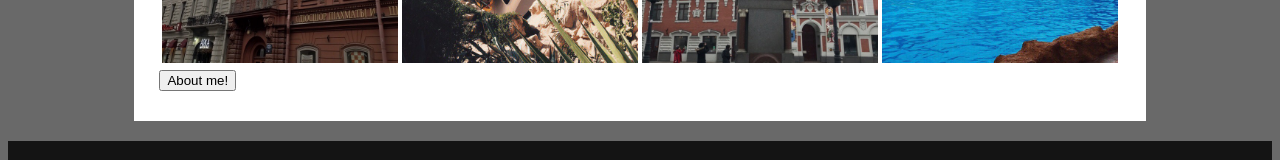
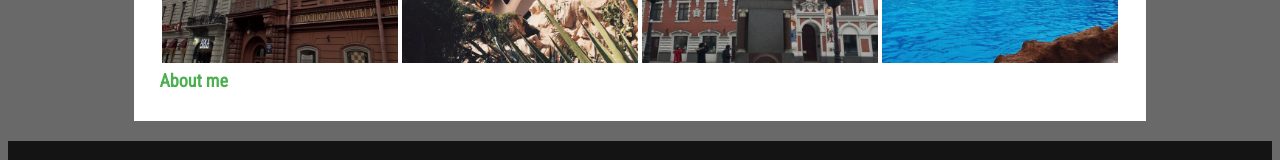
Before and after one commit to dariadoga/DariaDoga.github.io, a plain HTML site: page index.html in a window 1280 px wide. Shown: the part 771-931 px from the top of the page. Drawn offline with Linux system fonts and the light colour scheme.

Commit message:
Update index.html

```diff
--- a/index.html
+++ b/index.html
@@ -36,7 +36,7 @@
 				<td><img src="images/img-home-8.jpg" alt="home-8" width="100%"></td>
 			  </tr>
 			</table>
-<button type="button" href="about me.html">About me!</button>
+<a href="about_me.html" class="MyButton">About me</a>
 		</div>
 	</section>
 	<footer class="footer">
```
